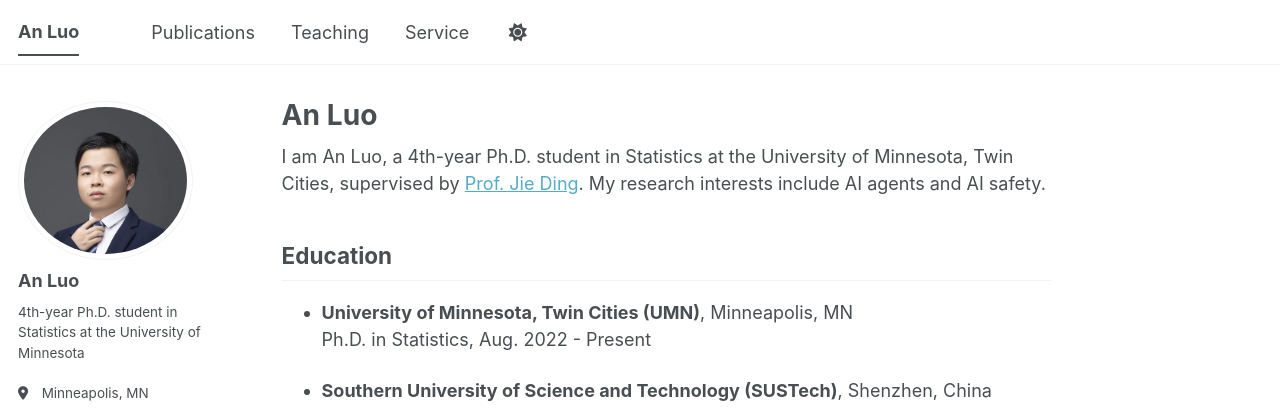
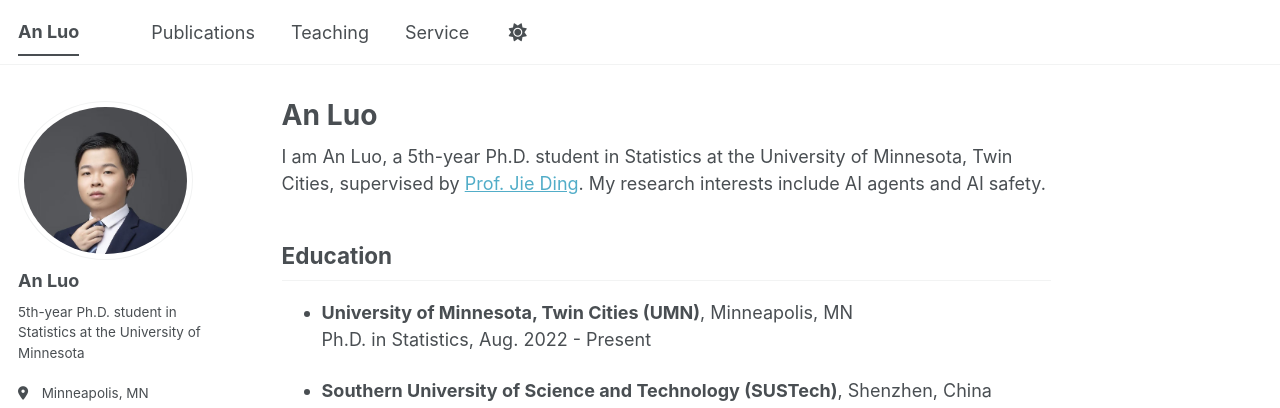
Before and after one commit to AnLuo1/AnLuo1.github.io, a Jekyll site: the page built from _pages/about.md, in a window 1280 px wide. Shown: the top 408 px of the page. Built offline with Jekyll 4.4.1, drawn with Linux system fonts in a browser that asks for light colours; some web fonts are replaced; a script bundle is joined from its source files by our own code; library files that are not in the unit come from our copies.

Commit message:
5-th year

```diff
--- a/_config.yml
+++ b/_config.yml
@@ -26,7 +26,7 @@ author:
   avatar           : "profile.png"
   name             : "An Luo"
   pronouns         : # example: "she/her"
-  bio              : "4th-year Ph.D. student in Statistics at the University of Minnesota"
+  bio              : "5th-year Ph.D. student in Statistics at the University of Minnesota"
   location         : "Minneapolis, MN"
   employer         : "University of Minnesota"
   uri              : # URL
--- a/_pages/about.md
+++ b/_pages/about.md
@@ -7,7 +7,7 @@ redirect_from:
   - /about.html
 ---
 
-I am An Luo, a 4th-year Ph.D. student in Statistics at the University of Minnesota, Twin Cities, supervised by [Prof. Jie Ding](https://jding.org/). My research interests include AI agents and AI safety.
+I am An Luo, a 5th-year Ph.D. student in Statistics at the University of Minnesota, Twin Cities, supervised by [Prof. Jie Ding](https://jding.org/). My research interests include AI agents and AI safety.
 
 ## Education
 
```
